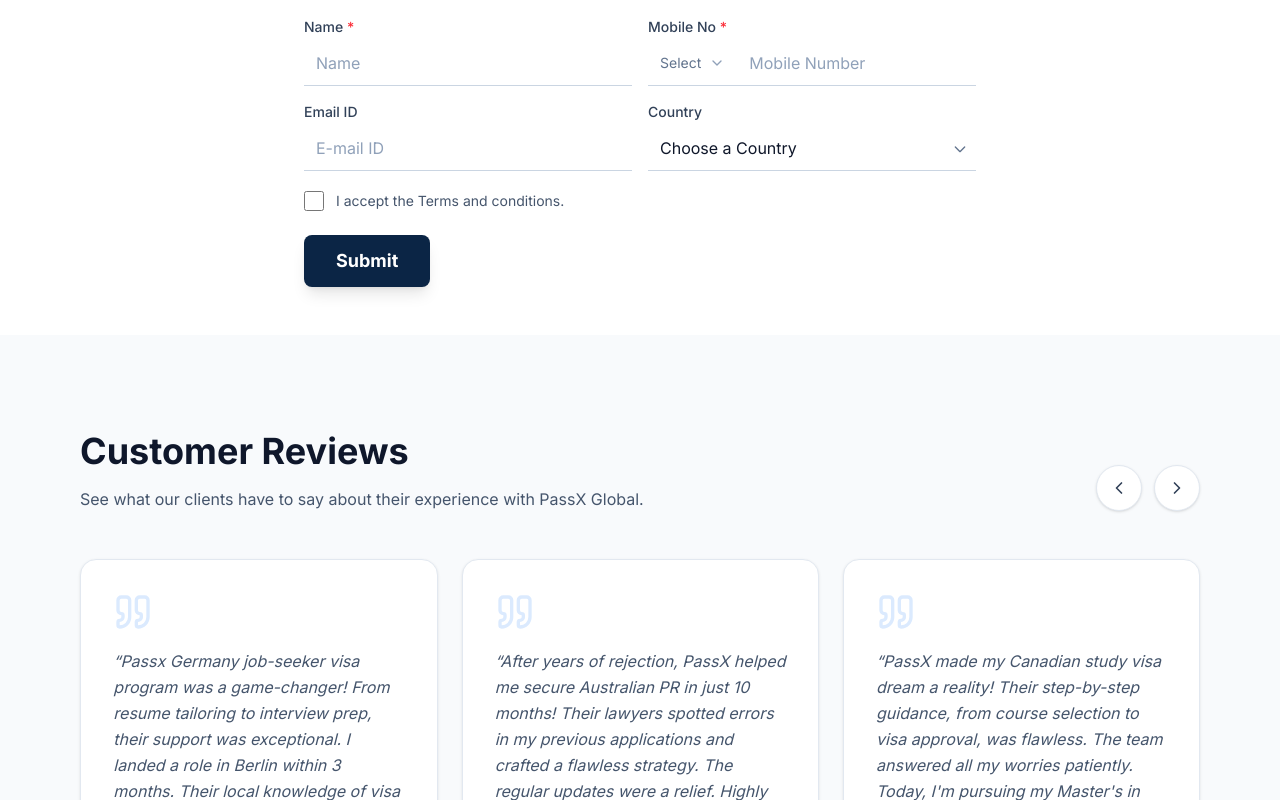
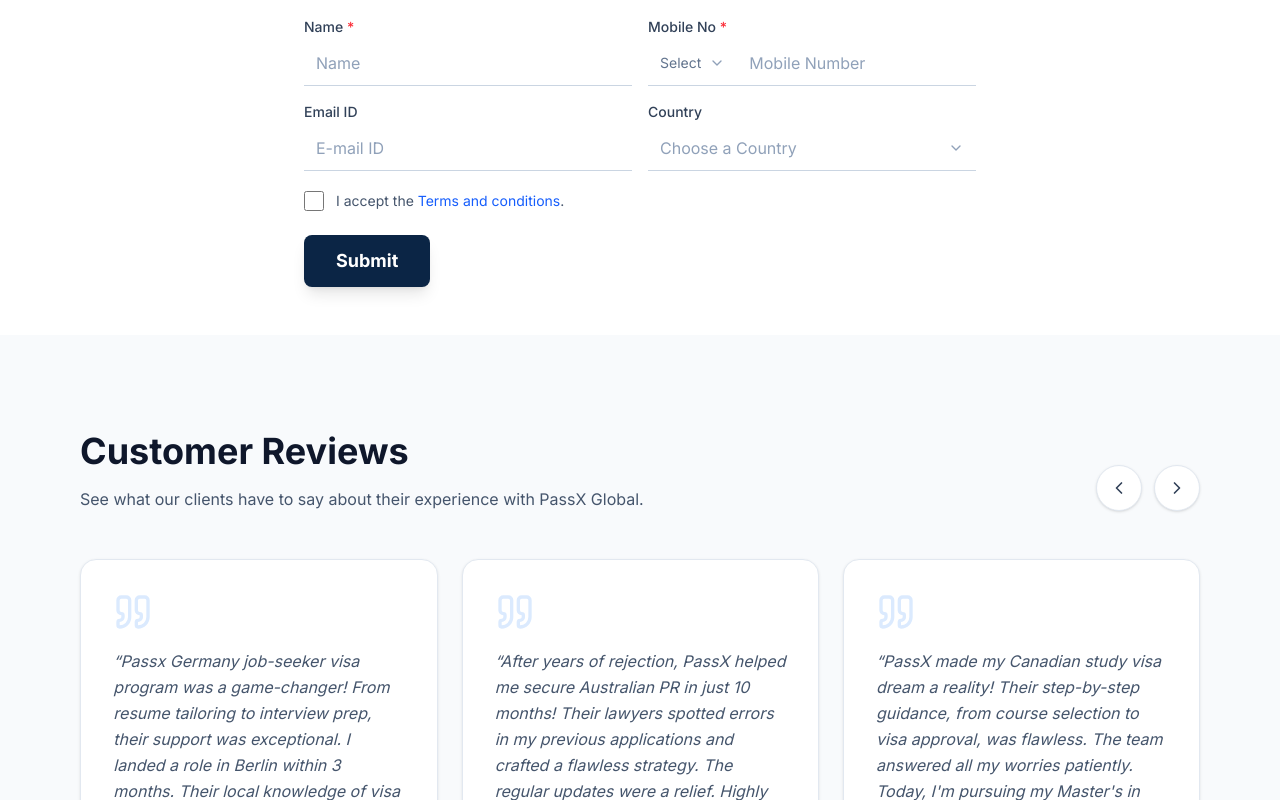
Before and after one commit to krish7x/my-workspace, a Next.js app: page /about-us in a window 1280 px wide. Shown: the part 2480-3280 px from the top of the page. Built offline with nearby package versions, Linux system fonts and the light colour scheme.

Commit message:
feat: Implement LeadForm component with country dropdown and add new footer content.

```diff
--- a/content/footer.json
+++ b/content/footer.json
@@ -152,7 +152,7 @@
       ]
     },
     {
-      "title": "Study Aboard Courses (Destinations)",
+      "title": "Study Aboard Courses",
       "links": [
         {
           "label": "Australia",
--- a/package.json
+++ b/package.json
@@ -24,6 +24,7 @@
     "react-hook-form": "^7.71.1",
     "remark": "^15.0.1",
     "remark-html": "^16.0.1",
+    "resend": "^6.9.1",
     "tailwind-merge": "^3.4.0",
     "zod": "^4.3.6"
   },
--- a/src/components/LeadForm.tsx
+++ b/src/components/LeadForm.tsx
@@ -1,4 +1,6 @@
 "use client";
+
+import Link from "next/link";
 
 import { useState } from "react";
 import { useForm } from "react-hook-form";
@@ -7,6 +9,7 @@ import * as z from "zod";
 import { Loader2 } from "lucide-react";
 import Image from "next/image";
 import { CountryCodeSelector } from "./ui/CountryCodeSelector";
+import { CountryDropdown } from "./ui/CountryDropdown";
 import { Controller } from "react-hook-form";
 
 // Zod schema for validation
@@ -27,16 +30,34 @@ const formSchema = z.object({
 type FormData = z.infer<typeof formSchema>;
 
 const COUNTRIES = [
+  "Australia",
+  "Austria",
+  "Canada",
+  "China",
+  "Dubai",
+  "France",
+  "Georgia",
+  "Germany",
+  "Hong Kong",
+  "Hungary",
   "India",
-  "United States",
-  "Canada",
-  "United Kingdom",
-  "Australia",
-  "Germany",
-  "UAE",
+  "Ireland",
+  "Italy",
+  "Luxembourg",
+  "Malaysia",
+  "Netherlands",
   "New Zealand",
-  "Ireland",
+  "Norway",
+  "Poland",
+  "Portugal",
+  "Russia",
+  "Saudi Arabia",
   "Singapore",
+  "South Africa",
+  "Spain",
+  "Sweden",
+  "UK",
+  "USA",
   "Other"
 ];
 
@@ -207,25 +228,18 @@ export function LeadForm() {
             <label htmlFor="country" className="block text-sm font-medium text-slate-700 mb-1">
               Country
             </label>
-            <div className="relative">
-              <select
-                id="country"
-                {...register("country")}
-                className="w-full px-3 py-2.5 border-b border-slate-300 focus:border-slate-900 focus:outline-none focus:ring-0 bg-transparent transition-colors appearance-none cursor-pointer"
-              >
-                <option value="">Choose a Country</option>
-                {COUNTRIES.map((country) => (
-                  <option key={country} value={country}>
-                    {country}
-                  </option>
-                ))}
-              </select>
-              <div className="absolute inset-y-0 right-0 flex items-center px-2 pointer-events-none text-slate-500">
-                <svg className="w-4 h-4" fill="none" stroke="currentColor" viewBox="0 0 24 24">
-                  <path strokeLinecap="round" strokeLinejoin="round" strokeWidth={2} d="M19 9l-7 7-7-7" />
-                </svg>
-              </div>
-            </div>
+            <Controller
+              name="country"
+              control={control}
+              render={({ field }) => (
+                <CountryDropdown
+                  value={field.value}
+                  onChange={field.onChange}
+                  options={COUNTRIES}
+                  error={errors.country?.message}
+                />
+              )}
+            />
             {errors.country && (
               <p className="text-red-500 text-xs mt-1">{errors.country.message}</p>
             )}
@@ -243,7 +257,7 @@ export function LeadForm() {
                 />
               </div>
               <label htmlFor="terms" className="text-sm text-slate-600 cursor-pointer select-none">
-                I accept the Terms and conditions.
+                I accept the <Link href="/terms-and-conditions" className="text-blue-600 hover:text-blue-800 hover:underline">Terms and conditions</Link>.
               </label>
             </div>
           </div>
--- /dev/null
+++ b/src/components/ui/CountryDropdown.tsx
@@ -0,0 +1,114 @@
+"use client";
+
+import { useState, useRef, useEffect, useMemo } from "react";
+import { Check, ChevronDown, Search } from "lucide-react";
+import clsx from "clsx";
+
+interface CountryDropdownProps {
+    value: string;
+    onChange: (value: string) => void;
+    options: string[];
+    error?: string;
+}
+
+export function CountryDropdown({ value, onChange, options, error }: CountryDropdownProps) {
+    const [isOpen, setIsOpen] = useState(false);
+    const [searchQuery, setSearchQuery] = useState("");
+    const dropdownRef = useRef<HTMLDivElement>(null);
+    const searchInputRef = useRef<HTMLInputElement>(null);
+
+    // Close dropdown when clicking outside
+    useEffect(() => {
+        function handleClickOutside(event: MouseEvent) {
+            if (dropdownRef.current && !dropdownRef.current.contains(event.target as Node)) {
+                setIsOpen(false);
+            }
+        }
+        document.addEventListener("mousedown", handleClickOutside);
+        return () => document.removeEventListener("mousedown", handleClickOutside);
+    }, []);
+
+    // Focus search input when opening
+    useEffect(() => {
+        if (isOpen && searchInputRef.current) {
+            searchInputRef.current.focus();
+        }
+    }, [isOpen]);
+
+    // Filter options based on search
+    const filteredOptions = useMemo(() => {
+        if (!searchQuery) return options;
+        const lowerQuery = searchQuery.toLowerCase();
+        return options.filter((option) =>
+            option.toLowerCase().includes(lowerQuery)
+        );
+    }, [searchQuery, options]);
+
+    const handleSelect = (option: string) => {
+        onChange(option);
+        setIsOpen(false);
+        setSearchQuery("");
+    };
+
+    return (
+        <div className="relative" ref={dropdownRef}>
+            <button
+                type="button"
+                onClick={() => setIsOpen(!isOpen)}
+                className={clsx(
+                    "flex items-center justify-between w-full px-3 py-2.5 border-b border-slate-300 bg-transparent text-left transition-colors focus:outline-none",
+                    error ? "border-red-500" : "focus:border-slate-900",
+                    !value && "text-slate-400"
+                )}
+            >
+                <span className={clsx("block truncate", !value && "text-slate-400", value && "text-slate-900")}>
+                    {value || "Choose a Country"}
+                </span>
+                <ChevronDown className="w-4 h-4 text-slate-400 shrink-0 ml-2" />
+            </button>
+
+            {isOpen && (
+                <div className="absolute top-full left-0 z-50 mt-1 w-full bg-white rounded-lg shadow-xl border border-slate-200 overflow-hidden flex flex-col max-h-60">
+                    {/* Search Input */}
+                    <div className="sticky top-0 p-2 bg-white border-b border-slate-100">
+                        <div className="relative">
+                            <Search className="absolute left-3 top-1/2 -translate-y-1/2 w-4 h-4 text-slate-400" />
+                            <input
+                                ref={searchInputRef}
+                                type="text"
+                                placeholder="Search country..."
+                                value={searchQuery}
+                                onChange={(e) => setSearchQuery(e.target.value)}
+                                className="w-full pl-9 pr-3 py-2 text-sm bg-slate-50 border border-slate-200 rounded-md focus:outline-none focus:ring-2 focus:ring-blue-500"
+                            />
+                        </div>
+                    </div>
+
+                    {/* Options List */}
+                    <div className="flex-1 overflow-y-auto p-1">
+                        {filteredOptions.length > 0 ? (
+                            filteredOptions.map((option) => (
+                                <button
+                                    key={option}
+                                    type="button"
+                                    onClick={() => handleSelect(option)}
+                                    className={clsx(
+                                        "flex items-center w-full px-3 py-2 text-left text-sm rounded-md transition-colors hover:bg-slate-50",
+                                        value === option && "bg-blue-50 text-blue-700"
+                                    )}
+                                >
+                                    <span className="flex-1 truncate">{option}</span>
+                                    {value === option && <Check className="w-4 h-4 ml-auto" />}
+                                </button>
+                            ))
+                        ) : (
+                            <div className="p-4 text-center text-sm text-slate-500">
+                                No countries found
+                            </div>
+                        )}
+                    </div>
+                </div>
+            )}
+        </div>
+    );
+}
```
Also changed, not shown: 1 other file (tests, documents, lock files or other folders).
